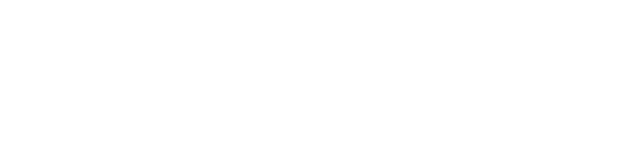
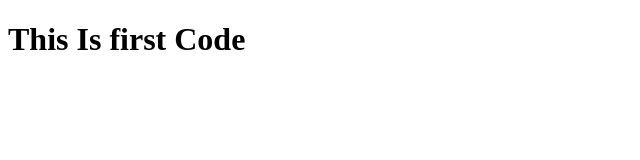
Before and after one commit to AkshayMahajan0807/test, a plain HTML site: page index.html in a window 1280 px wide. Shown: the whole page, without its empty margins (0-640 px from the left). Drawn offline with Linux system fonts and the light colour scheme.

Commit message:
heading added

```diff
--- a/index.html
+++ b/index.html
@@ -7,6 +7,6 @@
     <title>Document</title>
 </head>
 <body>
-
+   <h1>This Is first Code</h1>
 </body>
 </html>
```
